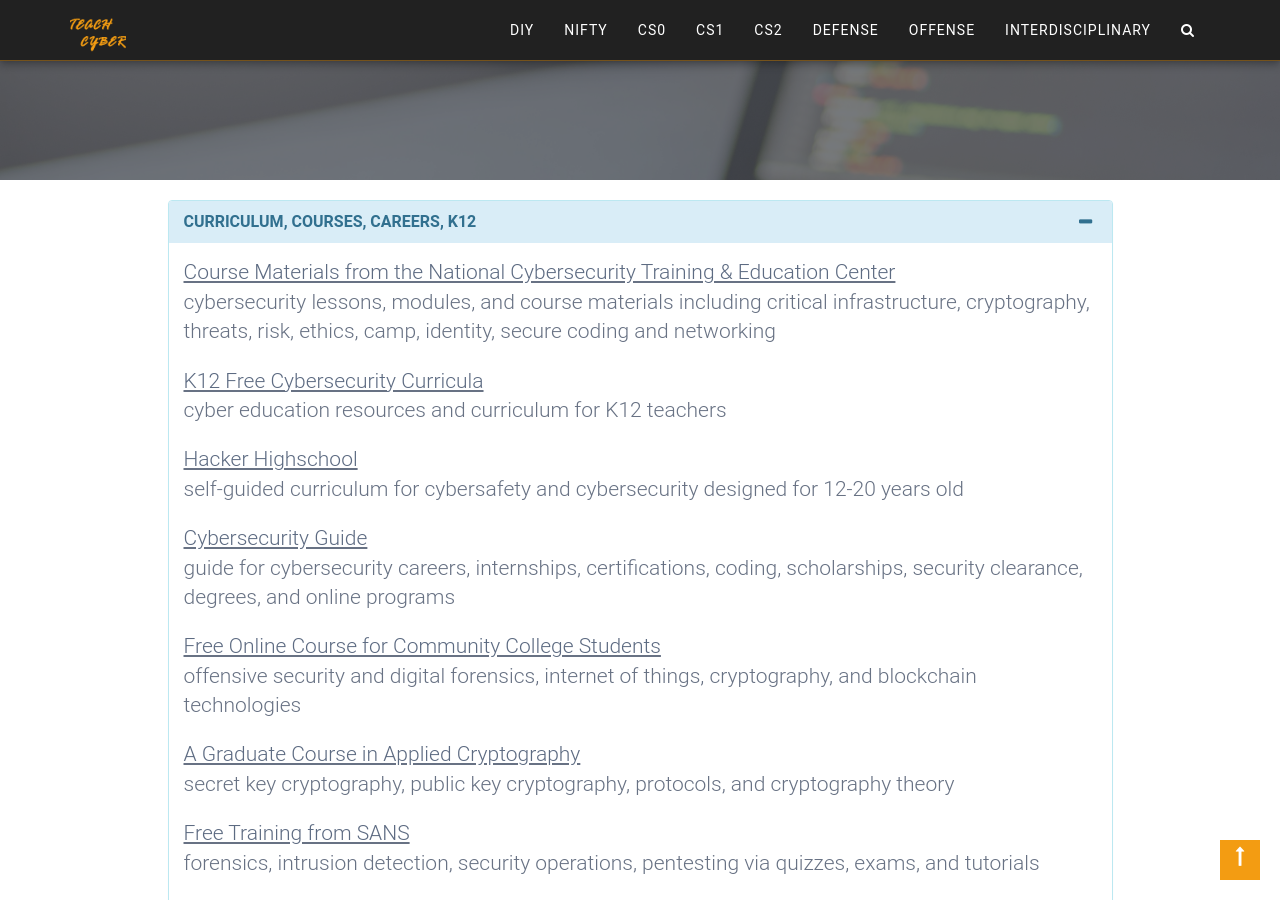
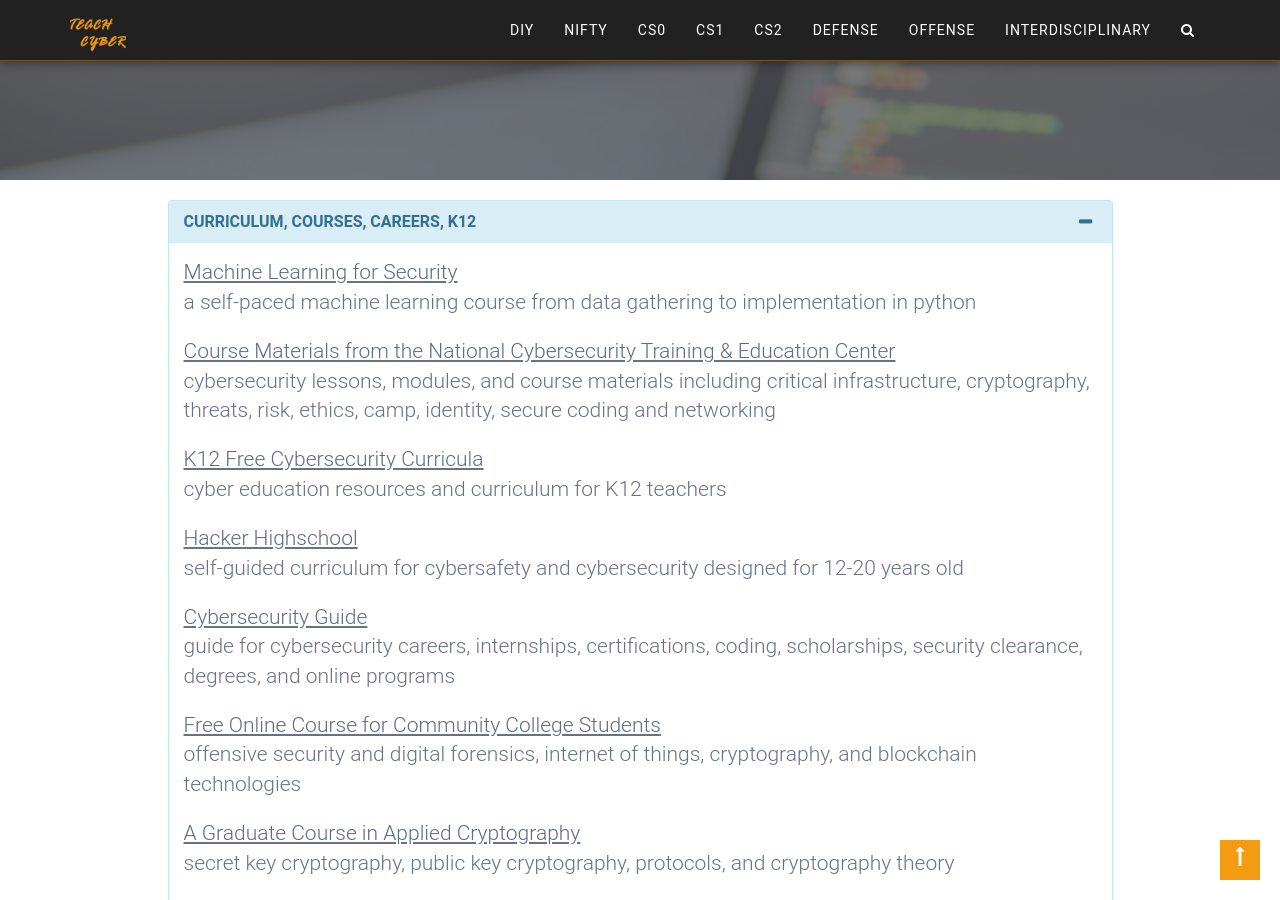
Before and after one commit to teachcyber/teachcyber.github.io, a Jekyll site: the page built from diy.html, in a window 1280 px wide and 900 px high, scrolled down 320 px. Built offline with Jekyll 4.4.1, drawn with Linux system fonts in a browser that asks for light colours.

Commit message:
Add ML for security in diy

```diff
--- a/_data/diy.yml
+++ b/_data/diy.yml
@@ -1,5 +1,9 @@
 - name: "Curriculum, Courses, Careers, K12"
   links:
+    - name: "Machine Learning for Security"
+      description: "a self-paced machine learning course from data gathering to implementation in python"
+      url: "https://security.kiwi/"
+
     - name: "Course Materials from the National Cybersecurity Training & Education Center"
       description: "cybersecurity lessons, modules, and course materials including critical infrastructure, cryptography, threats, risk, ethics, camp, identity, secure coding and networking"
       url: "https://ncyte.net/resources/cybersecurity-course-materials"
```
